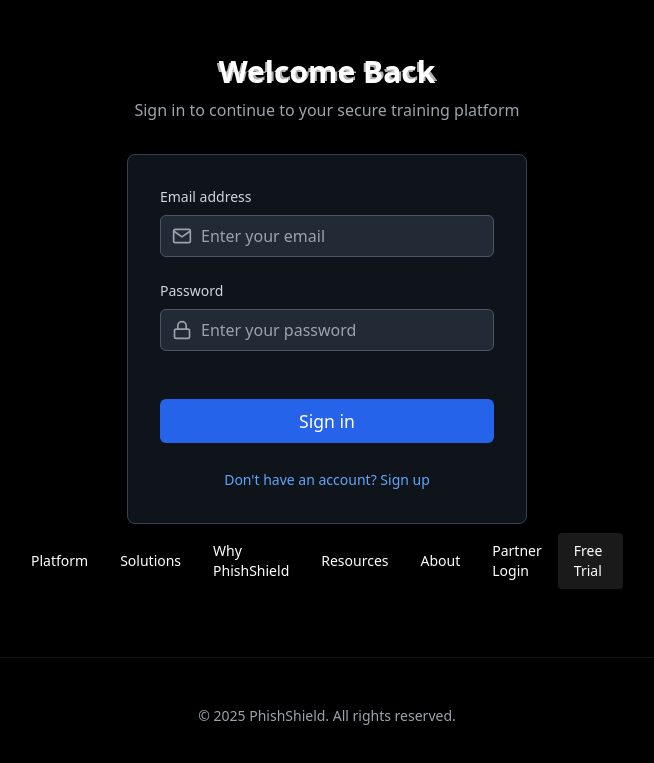
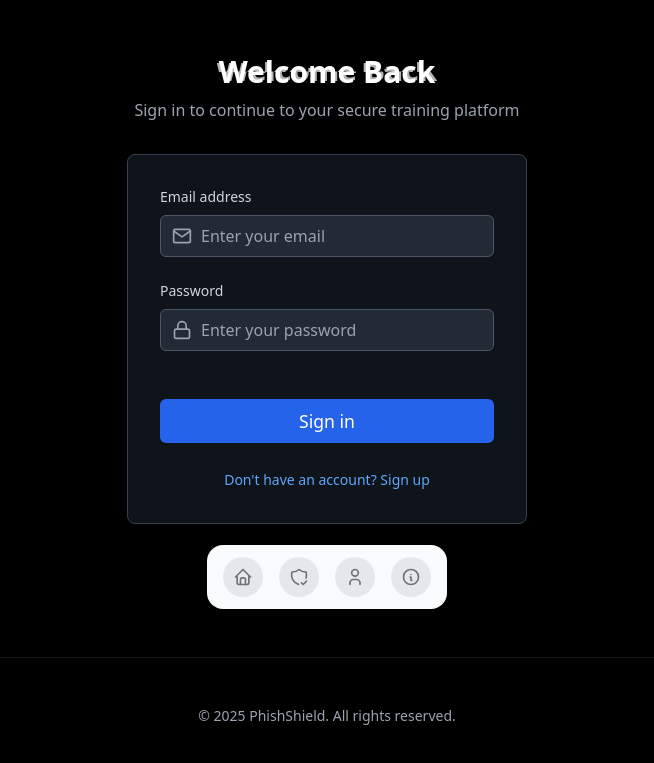
Before and after one commit to AbhinavJosephDharani/PhishShield, a React (Vite) app in the folder frontend/: page /login in a window 1280 px wide. Shown: the part 175-938 px from the top of the page, without its empty margins (313-967 px from the left). Built offline with nearby package versions, Linux system fonts and the light colour scheme.

Commit message:
feat: add modern floating navigation with animations and responsive design

```diff
--- /dev/null
+++ b/frontend/src/components/ui/FloatingDock.jsx
@@ -0,0 +1,151 @@
+import { cn } from "../../lib/utils";
+import { IconLayoutNavbarCollapse } from "@tabler/icons-react";
+import { AnimatePresence, motion, useMotionValue, useSpring, useTransform } from "framer-motion";
+import { Link } from "react-router-dom";
+import { useRef, useState } from "react";
+
+const IconContainer = ({ mouseX, title, icon, href }) => {
+  const ref = useRef(null);
+
+  const distance = useTransform(mouseX, (val) => {
+    const bounds = ref.current?.getBoundingClientRect() ?? { x: 0, width: 0 };
+    return val - bounds.x - bounds.width / 2;
+  });
+
+  const widthTransform = useTransform(distance, [-150, 0, 150], [40, 80, 40]);
+  const heightTransform = useTransform(distance, [-150, 0, 150], [40, 80, 40]);
+  const widthTransformIcon = useTransform(distance, [-150, 0, 150], [20, 40, 20]);
+  const heightTransformIcon = useTransform(distance, [-150, 0, 150], [20, 40, 20]);
+
+  const width = useSpring(widthTransform, {
+    mass: 0.1,
+    stiffness: 150,
+    damping: 12,
+  });
+  const height = useSpring(heightTransform, {
+    mass: 0.1,
+    stiffness: 150,
+    damping: 12,
+  });
+
+  const widthIcon = useSpring(widthTransformIcon, {
+    mass: 0.1,
+    stiffness: 150,
+    damping: 12,
+  });
+  const heightIcon = useSpring(heightTransformIcon, {
+    mass: 0.1,
+    stiffness: 150,
+    damping: 12,
+  });
+
+  const [hovered, setHovered] = useState(false);
+
+  return (
+    <Link to={href}>
+      <motion.div
+        ref={ref}
+        style={{ width, height }}
+        onMouseEnter={() => setHovered(true)}
+        onMouseLeave={() => setHovered(false)}
+        className="aspect-square rounded-full bg-gray-200 dark:bg-neutral-800 flex items-center justify-center relative"
+      >
+        <AnimatePresence>
+          {hovered && (
+            <motion.div
+              initial={{ opacity: 0, y: 10, x: "-50%" }}
+              animate={{ opacity: 1, y: 0, x: "-50%" }}
+              exit={{ opacity: 0, y: 2, x: "-50%" }}
+              className="px-2 py-0.5 whitespace-pre rounded-md bg-gray-100 border dark:bg-neutral-800 dark:border-neutral-900 dark:text-white border-gray-200 text-neutral-700 absolute left-1/2 -translate-x-1/2 -top-8 w-fit text-xs"
+            >
+              {title}
+            </motion.div>
+          )}
+        </AnimatePresence>
+        <motion.div
+          style={{ width: widthIcon, height: heightIcon }}
+          className="flex items-center justify-center"
+        >
+          {icon}
+        </motion.div>
+      </motion.div>
+    </Link>
+  );
+};
+
+const FloatingDockDesktop = ({ items, className }) => {
+  const mouseX = useMotionValue(Infinity);
+
+  return (
+    <motion.div
+      onMouseMove={(e) => mouseX.set(e.pageX)}
+      onMouseLeave={() => mouseX.set(Infinity)}
+      className={cn(
+        "mx-auto hidden md:flex h-16 gap-4 items-end rounded-2xl bg-gray-50 dark:bg-neutral-900 px-4 pb-3",
+        className
+      )}
+    >
+      {items.map((item) => (
+        <IconContainer mouseX={mouseX} key={item.title} {...item} />
+      ))}
+    </motion.div>
+  );
+};
+
+const FloatingDockMobile = ({ items, className }) => {
+  const [open, setOpen] = useState(false);
+
+  return (
+    <div className={cn("relative block md:hidden", className)}>
+      <AnimatePresence>
+        {open && (
+          <motion.div
+            layoutId="nav"
+            className="absolute bottom-full mb-2 inset-x-0 flex flex-col gap-2"
+          >
+            {items.map((item, idx) => (
+              <motion.div
+                key={item.title}
+                initial={{ opacity: 0, y: 10 }}
+                animate={{
+                  opacity: 1,
+                  y: 0,
+                }}
+                exit={{
+                  opacity: 0,
+                  y: 10,
+                  transition: {
+                    delay: idx * 0.05,
+                  },
+                }}
+                transition={{ delay: (items.length - 1 - idx) * 0.05 }}
+              >
+                <Link
+                  to={item.href}
+                  className="h-10 w-10 rounded-full bg-gray-50 dark:bg-neutral-900 flex items-center justify-center"
+                >
+                  <div className="h-4 w-4">{item.icon}</div>
+                </Link>
+              </motion.div>
+            ))}
+          </motion.div>
+        )}
+      </AnimatePresence>
+      <button
+        onClick={() => setOpen(!open)}
+        className="h-10 w-10 rounded-full bg-gray-50 dark:bg-neutral-800 flex items-center justify-center"
+      >
+        <IconLayoutNavbarCollapse className="h-5 w-5 text-neutral-500 dark:text-neutral-400" />
+      </button>
+    </div>
+  );
+};
+
+export const FloatingDock = ({ items, desktopClassName, mobileClassName }) => {
+  return (
+    <>
+      <FloatingDockDesktop items={items} className={desktopClassName} />
+      <FloatingDockMobile items={items} className={mobileClassName} />
+    </>
+  );
+};
--- a/frontend/src/components/ui/FloatingNav.jsx
+++ b/frontend/src/components/ui/FloatingNav.jsx
@@ -2,38 +2,38 @@ import React, { useState, useEffect } from "react";
 import { motion, AnimatePresence } from "framer-motion";
 import { cn } from "../../lib/utils";
 import { Link } from "react-router-dom";
+import { IconHome, IconShieldCheck, IconUser, IconInfoCircle } from "@tabler/icons-react";
+import { FloatingDock } from "./FloatingDock";
 
-export const FloatingNav = ({ navItems, className }) => {
+const navItems = [
+  {
+    title: "Home",
+    href: "/",
+    icon: <IconHome className="h-full w-full text-neutral-500 dark:text-neutral-400" />,
+  },
+  {
+    title: "Check URL",
+    href: "/check",
+    icon: <IconShieldCheck className="h-full w-full text-neutral-500 dark:text-neutral-400" />,
+  },
+  {
+    title: "Profile",
+    href: "/profile",
+    icon: <IconUser className="h-full w-full text-neutral-500 dark:text-neutral-400" />,
+  },
+  {
+    title: "About",
+    href: "/about",
+    icon: <IconInfoCircle className="h-full w-full text-neutral-500 dark:text-neutral-400" />,
+  },
+];
+
+export const FloatingNav = () => {
   return (
-    <div className={cn(
-      "flex fixed bottom-8 left-1/2 -translate-x-1/2 h-16 bg-transparent z-[5000] px-6 items-center justify-center gap-8",
-      className
-    )}>
-      {/* Navigation Links */}
-      <div className="flex items-center space-x-8">
-        {navItems.map((navItem, idx) => (
-          <Link
-            key={`link-${idx}`}
-            to={navItem.link}
-            className="text-white hover:text-white/80 text-sm font-medium transition-colors">
-            {navItem.name}
-          </Link>
-        ))}
-      </div>
-
-      {/* Action Buttons */}
-      <div className="flex items-center space-x-4">
-        <Link
-          to="/login"
-          className="text-white hover:text-white/80 text-sm font-medium transition-colors">
-          Partner Login
-        </Link>
-        <Link
-          to="/register"
-          className="bg-white/10 hover:bg-white/20 text-white px-4 py-2 rounded text-sm font-medium transition-colors">
-          Free Trial
-        </Link>
-      </div>
-    </div>
+    <FloatingDock
+      items={navItems}
+      desktopClassName="fixed bottom-4 left-1/2 -translate-x-1/2 z-50"
+      mobileClassName="fixed bottom-4 right-4 z-50"
+    />
   );
 };
```
